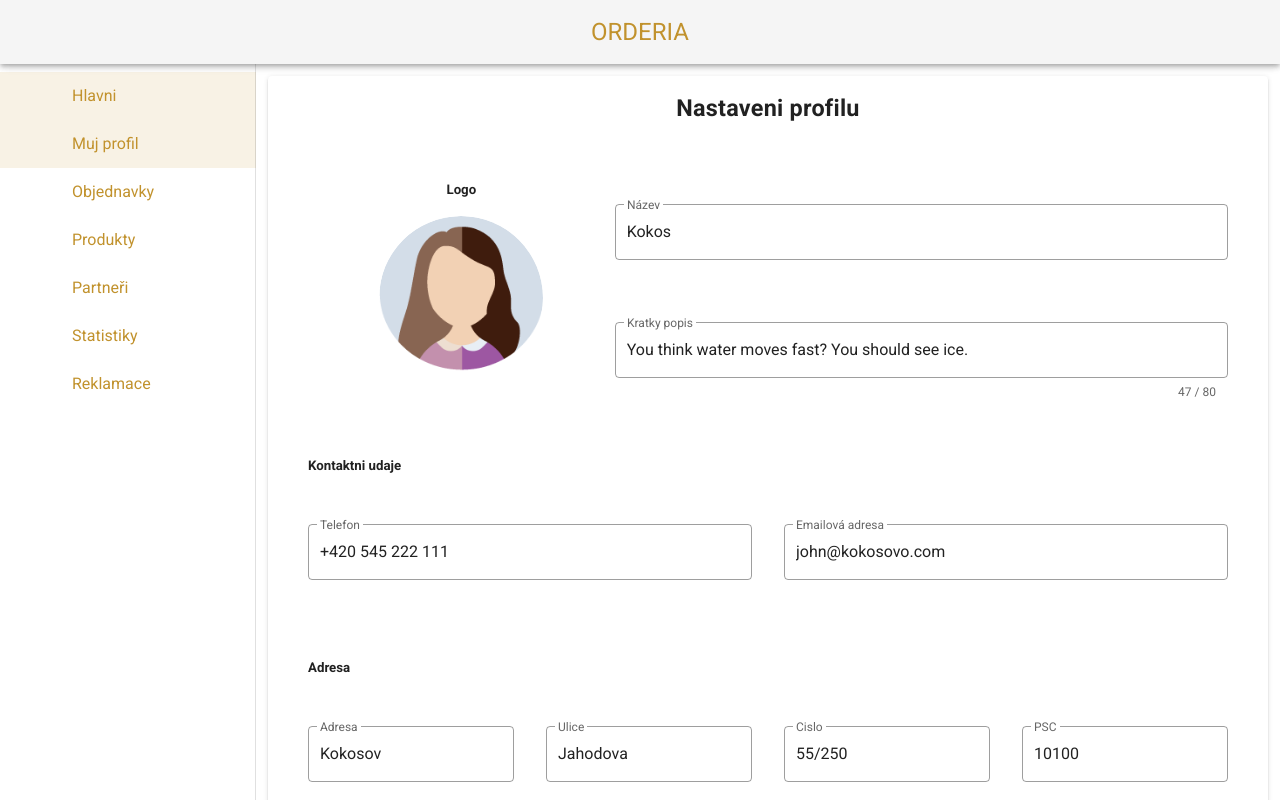
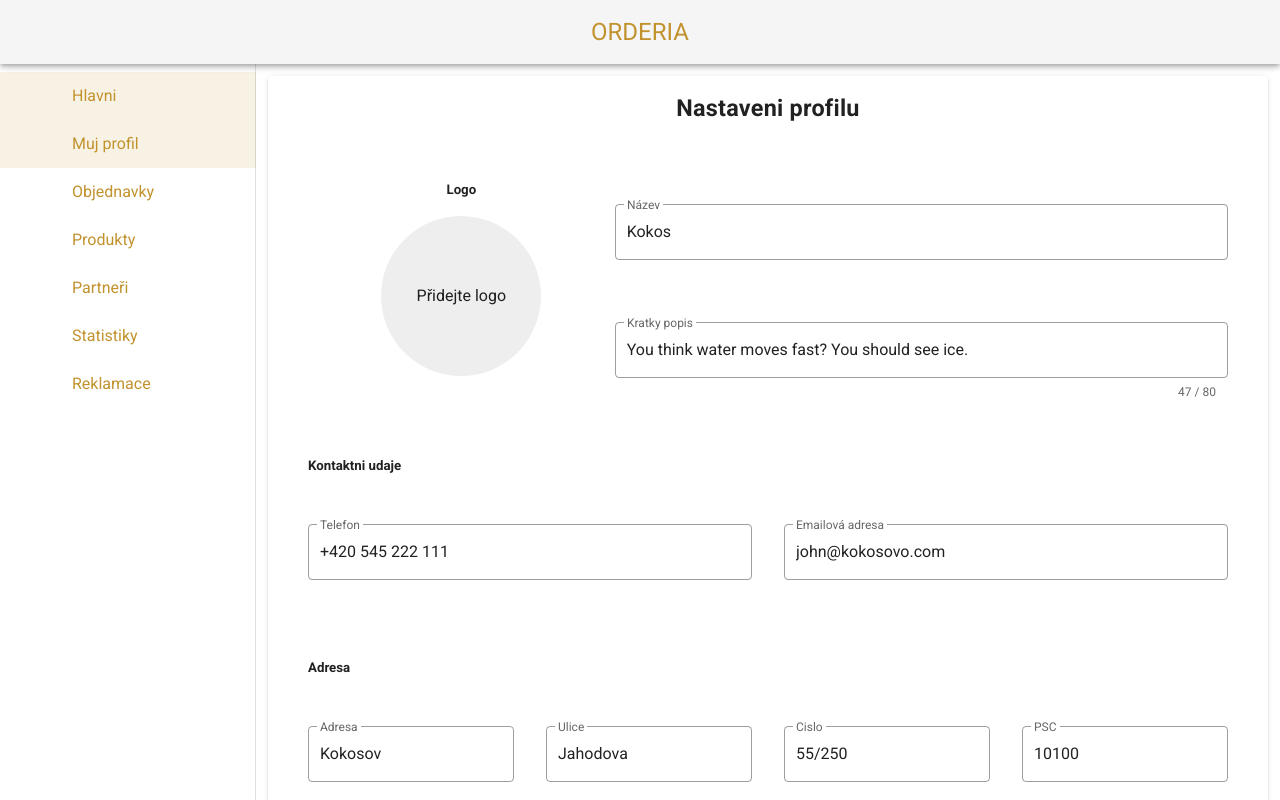
Before and after one commit to zladkaskazkina/Orderia, a Vue app: page /dodavatel/profil in a window 1280 px wide. Shown: the top 800 px of the page. Built offline with nearby package versions, Linux system fonts and the light colour scheme; what vue-html-to-paper would draw is missing.

Commit message:
profil update

```diff
--- a/src/components/ImageUploader.vue
+++ b/src/components/ImageUploader.vue
@@ -26,7 +26,7 @@
 </template>
 <script>
 export default {
-  name: "image-input",
+  name: "image-uploader",
   data: () => ({
     errorDialog: null,
     errorText: "",
--- a/src/views/Dodavatel/AddProduct.vue
+++ b/src/views/Dodavatel/AddProduct.vue
@@ -6,13 +6,10 @@
       </v-card-title>
       <v-row no-gutters class="ma-2" style="height: 300px">
         <v-col>
-          <v-file-input
-            :rules="rules"
-            accept="image/png, image/jpeg, image/bmp"
-            label="Vložte fotografie"
-            name="productPhoto"
-            outlined
-          ></v-file-input>
+          <div class="dropbox cell">
+            <multiple-file />
+          </div>
+
         </v-col>
         <v-col offset-md="1">
           <v-row no-gutters class="mr-2">
@@ -95,20 +92,26 @@
 </template>
 
 <script>
+import MultipleFile from "./../../components/MultipleFile.vue";
+
+
 export default {
+  components: {
+    MultipleFile: MultipleFile,
+  },
+
   data() {
     return {
-      rules: [
-        value =>
-          !value ||
-          value.size < 2000000 ||
-          "Foto produktu musi byt mensi nez 2 MB!"
-      ],
+
       stock: ["Skladem", "Nedostupné", "Vyprodáno"],
       units: ["ks", "g", "kg", "ml", "l"],
       vat: ["15%", "21%", "10%", "bez DPH"],
       productCategories: ["trvanlivé", "mléčné", "maso"]
     };
+  },
+
+  methods: {
+
   }
 };
 </script>
@@ -121,4 +124,10 @@ export default {
 .alergen-box {
   border: thin 1px rgb(118, 118, 118);
 }
+.dropbox {
+  outline: solid 1px grey;
+  min-height: 200px;
+  padding: 10px 10px;
+  cursor: pointer;
+}
 </style>
--- a/src/views/Dodavatel/Profil.vue
+++ b/src/views/Dodavatel/Profil.vue
@@ -10,13 +10,27 @@
         <v-row no-gutters class="pa-6 mx-4">
           <v-col cols="4" class="text-center">
             <h5 class="py-4">Logo</h5>
-            <v-avatar class="profile" size="164">
-              <img
-                src="@/assets/images/user1.png"
-                max-width="100px"
-                alt="Logo"
-              />
-            </v-avatar>
+
+            <image-uploader v-model="avatar">
+              <div slot="activator">
+                <v-avatar
+                  size="160px"
+                  v-ripple
+                  v-if="!avatar"
+                  class="grey lighten-3 mb-3"
+                >
+                  <span>Přidejte logo</span>
+                </v-avatar>
+                <v-avatar size="160px" v-ripple v-else class="mb-3">
+                  <img :src="avatar.imageURL" alt="logo" />
+                </v-avatar>
+              </div>
+            </image-uploader>
+            <div v-if="avatar && saved == false">
+              <v-btn class="primary" @click="uploadImage" :loading="saving"
+                >Uložit</v-btn
+              >
+            </div>
           </v-col>
           <v-col class="pt-6">
             <v-row no-gutters class="py-4">
@@ -201,7 +215,7 @@
         <v-row no-gutters class="pa-6">
           <v-col class="mx-4">
             <v-row no-gutters>
-                <h5>Objednavky</h5>
+              <h5>Objednavky</h5>
             </v-row>
 
             <v-row no-gutters>
@@ -230,9 +244,7 @@
               <h5>Moznosti dopravy</h5>
             </v-row>
             <v-row>
-                <v-combobox
-                outlined>
-                </v-combobox>
+              <v-combobox outlined> </v-combobox>
             </v-row>
           </v-col>
         </v-row>
@@ -247,11 +259,19 @@
   </div>
 </template>
 <script>
+import ImageUploader from "./../../components/ImageUploader.vue";
+
 export default {
   name: "Profil",
+  components: {
+    ImageUploader: ImageUploader,
+  },
 
   data() {
     return {
+      avatar: null,
+      saving: false,
+      saved: false,
       loading: false,
       form: {
         userName: "Kokos",
@@ -287,6 +307,24 @@ export default {
       selectedCategories: [],
       category: ["Trvanlive", "Maso", "Mlecne vyrobky", "Ovoce", "Zelenina"]
     };
+  },
+    watch:{
+    avatar: {
+      handler: function() {
+        this.saved = false
+      },
+      deep: true
+    }
+  },
+  methods: {
+    uploadImage() {
+      this.saving = true
+      setTimeout(() => this.savedAvatar(), 1000)
+    },
+    savedAvatar() {
+      this.saving = false
+      this.saved = true
+    }
   }
 };
 </script>
```
Also changed, not shown: src/components/MultipleFile.vue (added).
